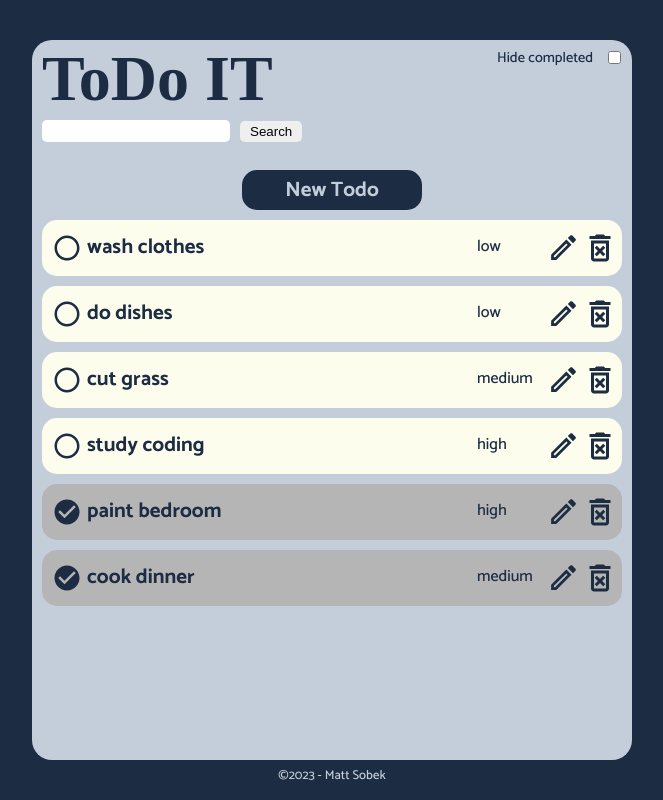
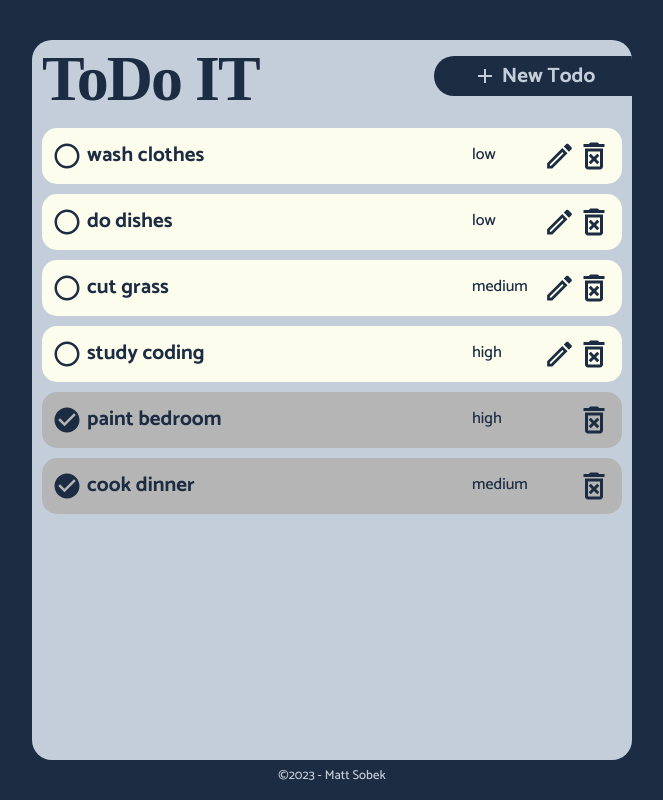
Before and after one commit to SobesMS/just-do-it, a React (Vite) app: page / in a window 1280 px wide. Shown: the whole page, without its empty margins (308-971 px from the left). Built offline with nearby package versions, Linux system fonts and the light colour scheme; a web font is replaced by a local one.

Commit message:
simplify UI and add NewTodo button

```diff
--- a/index.css
+++ b/index.css
@@ -10,6 +10,7 @@
 h1 {
   font-size: 4em;
   font-family: 'Fascinate';
+  letter-spacing: -2px;
   line-height: 0.9;
   margin-bottom: 10px;
   color: #1c2c42;
--- a/src/Root.css
+++ b/src/Root.css
@@ -1,6 +1,6 @@
 header {
   display: grid;
-  grid-template: 1fr 10px / 1fr 125px;
+  grid-template-columns: 1fr 200px;
 }
 
 footer {
@@ -17,6 +17,7 @@ footer {
   padding: 10px;
   background-color: #c4cedb;
   border-radius: 20px;
+  overflow-x: hidden;
   overflow-y: auto;
 }
 
@@ -30,24 +31,30 @@ footer {
 }
 
 .optionsContainer {
-  display: grid;
-  grid-template-columns: 1fr 15px;
-  grid-template-rows: 15px;
   gap: 10px;
   font-size: 0.9em;
 }
 
-.optionsContainer > * {
-  align-self: center;
-}
-
-.optionsContainer button {
-  grid-column: span 2;
+.newTodoButton {
+  position: relative;
+  top: 6px;
+  right: -12px;
+  display: flex;
+  justify-content: center;
+  align-items: center;
+  gap: 5px;
+  width: 200px;
+  height: 40px;
+  text-decoration: none;
+  color: #c4cedb;
+  background-color: #1c2c42;
+  border-radius: 20px 0 0 20px;
+  cursor: pointer;
 }
 
 @media (max-width: 700px) {
   header {
-    grid-template: 1fr 10px / 1fr 110px;
+    grid-template-columns: 1fr 130px;
   }
 
   .mainContainer {
@@ -62,4 +69,9 @@ footer {
   .optionsContainer {
     grid-template-columns: 1fr 12px;
   }
+
+  .newTodoButton {
+    width: 130px;
+    height: 30px;
+  }
 }
--- a/src/Root.jsx
+++ b/src/Root.jsx
@@ -1,5 +1,5 @@
 import { useState, useEffect } from 'react';
-import { Outlet } from 'react-router-dom';
+import { Outlet, Link } from 'react-router-dom';
 import { getTodos } from './utilities/storageUtil';
 import './Root.css';
 
@@ -53,18 +53,11 @@ export default function Root() {
         <header>
           <div className="titleContainer">
             <h1>ToDo IT</h1>
-            <input type="text" />
-            <button>Search</button>
           </div>
-          <div className="optionsContainer">
-            <p>Hide completed</p>
-            <input
-              type="checkbox"
-              name="hideCompleted"
-              checked={hideCompleted}
-              onChange={() => hideCompletedTodos()}
-            />
-          </div>
+          <Link to="/new-todo" className="newTodoButton">
+            <img src="src/assets/add.svg" />
+            <h3>New Todo</h3>
+          </Link>
         </header>
         <Outlet context={[visibleTodos, deleteTodo, toggleCompleted]} />
       </div>
--- a/src/components/todoList/TodoList.css
+++ b/src/components/todoList/TodoList.css
@@ -7,30 +7,21 @@ img {
   cursor: pointer;
 }
 
-.newTodoButton {
-  display: flex;
-  justify-content: center;
-  align-items: center;
-  width: 180px;
-  height: 40px;
-  margin: 15px auto 0 auto;
-  text-decoration: none;
-  color: #c4cedb;
-  background-color: #1c2c42;
-  border-radius: 15px;
-  cursor: pointer;
-}
-
 .todoItem {
   display: grid;
   align-items: center;
-  grid-template-columns: 30px 1fr 65px 30px 30px;
+  grid-template-columns: 30px 1fr 65px 70px;
   gap: 5px;
   min-height: 50px;
   margin-top: 10px;
   padding: 10px;
   line-height: 0.9;
   border-radius: 15px;
+}
+
+.todoEditDeleteContainer {
+  display: flex;
+  justify-self: end;
 }
 
 .incomplete {
@@ -47,6 +38,6 @@ img {
   }
 
   .todoItem {
-    grid-template-columns: 30px 1fr 55px 30px 30px;
+    grid-template-columns: 30px 1fr 55px 70px;
   }
 }
--- a/src/components/todoList/TodoList.jsx
+++ b/src/components/todoList/TodoList.jsx
@@ -1,4 +1,4 @@
-import { useOutletContext, Link } from 'react-router-dom';
+import { useOutletContext } from 'react-router-dom';
 import './TodoList.css';
 
 export default function TodoList() {
@@ -21,6 +21,8 @@ export default function TodoList() {
       }
     };
 
+    const hideEditFromCompleted = (completed) => {};
+
     return (
       <li key={todo.id} className={setClass(todo.completed)}>
         <img
@@ -29,18 +31,16 @@ export default function TodoList() {
         />
         <h3>{todo.task}</h3>
         <p>{todo.priority}</p>
-        <img src="src/assets/edit.svg" />
-        <img src="src/assets/delete.svg" onClick={() => deleteTodo(todo.id)} />
+        <div className="todoEditDeleteContainer">
+          {!todo.completed ? <img src="src/assets/edit.svg" /> : null}
+          <img
+            src="src/assets/delete.svg"
+            onClick={() => deleteTodo(todo.id)}
+          />
+        </div>
       </li>
     );
   });
 
-  return (
-    <>
-      <Link to="/new-todo" className="newTodoButton">
-        <h3>New Todo</h3>
-      </Link>
-      <ul>{todoList}</ul>
-    </>
-  );
+  return <ul>{todoList}</ul>;
 }
```
Also changed, not shown: src/assets/add.svg (added).
